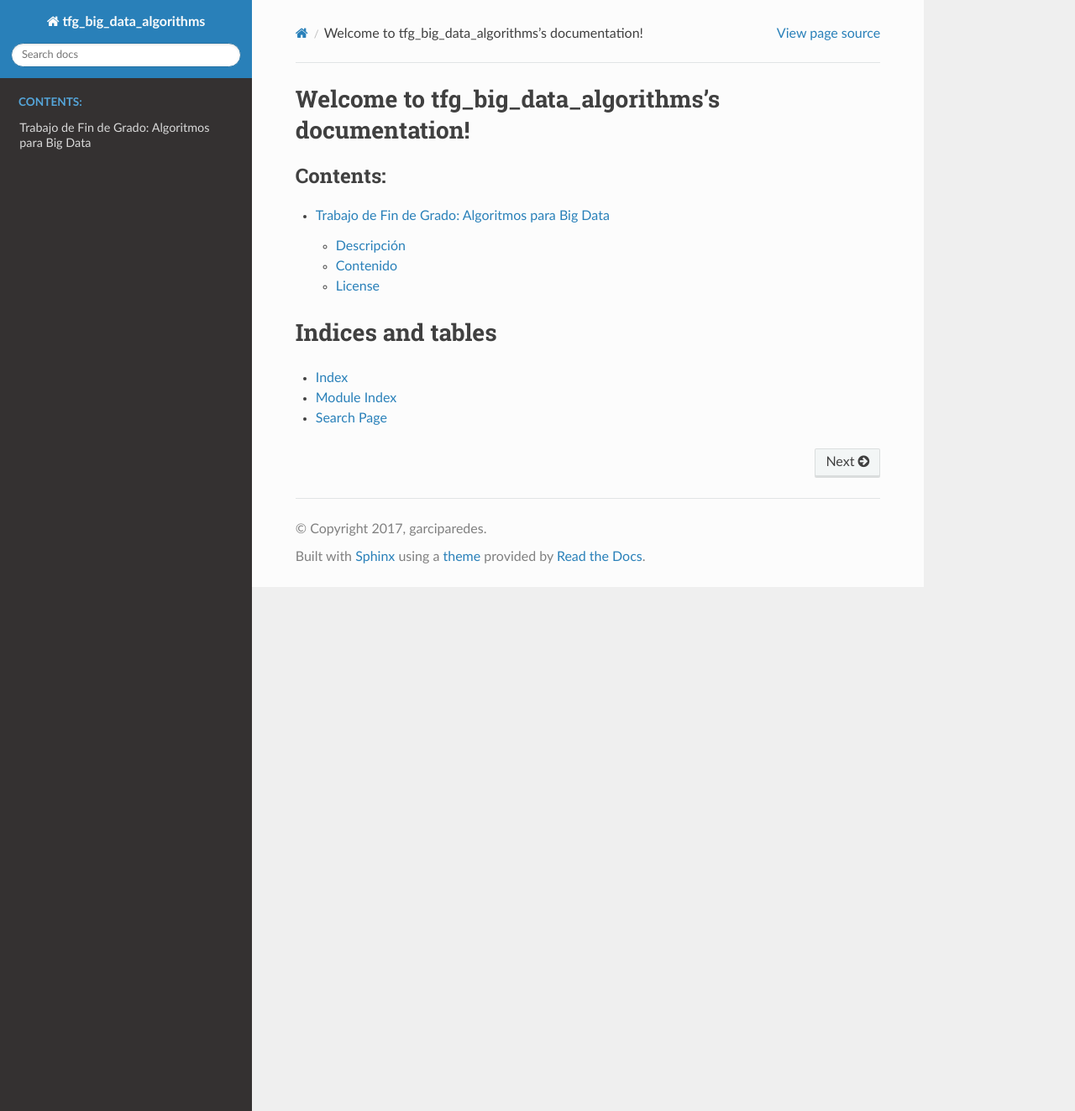
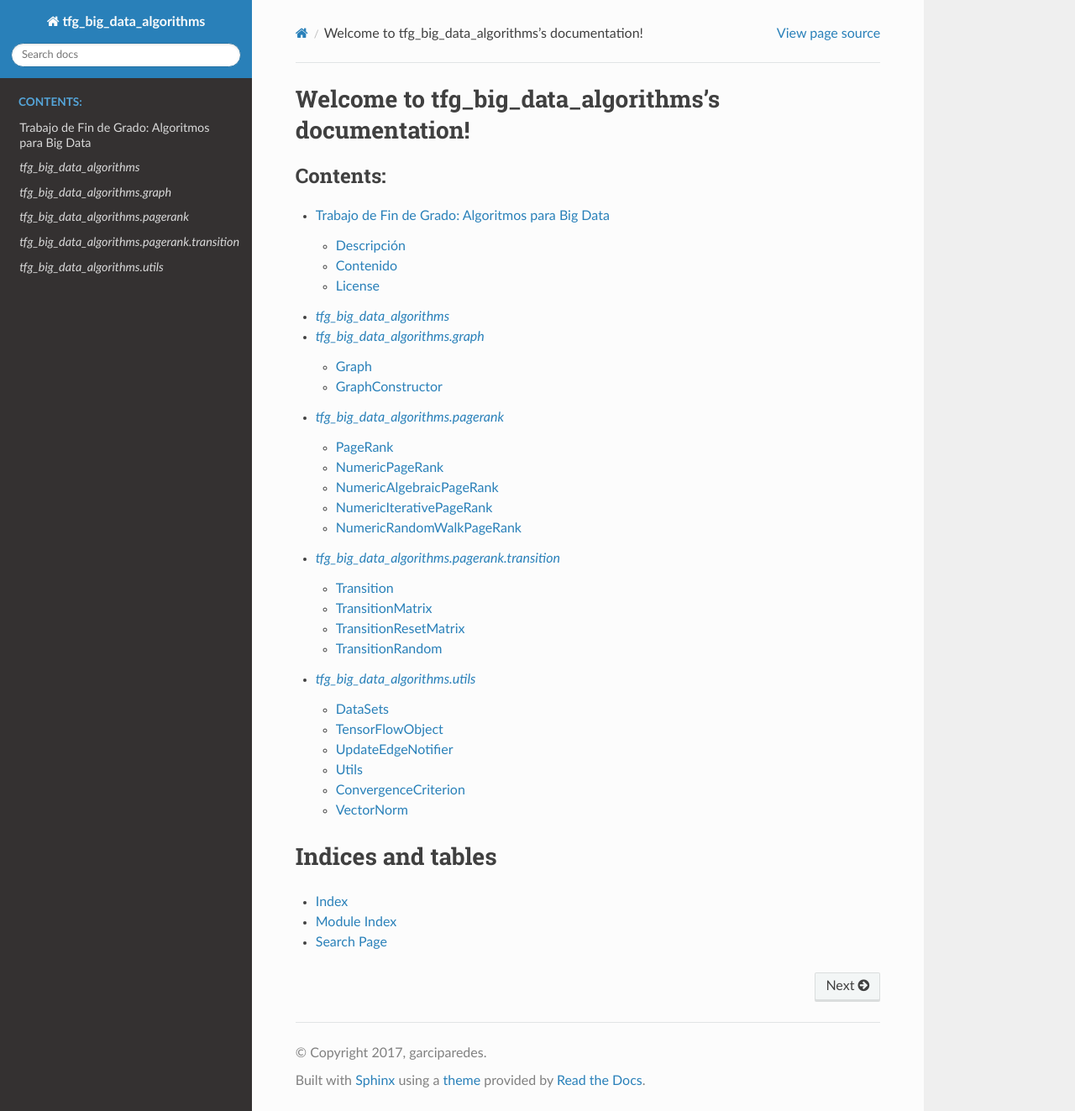
Before and after one commit to garciparedes/tf_G, a Sphinx documentation site: the page built from docs/source/index.rst, in a window 1280 px wide and 1323 px high. Shown: the whole window at 84% size. Built offline with Sphinx 7.4.7 and the Read the Docs theme 2.0.0, drawn with Linux system fonts in a browser that asks for light colours.

Commit message:
Many changes on docs

```diff
--- a/docs/source/conf.py
+++ b/docs/source/conf.py
@@ -16,9 +16,9 @@
 # add these directories to sys.path here. If the directory is relative to the
 # documentation root, use os.path.abspath to make it absolute, like shown here.
 #
-# import os
-# import sys
-# sys.path.insert(0, os.path.abspath('.'))
+import os
+import sys
+sys.path.insert(0, os.path.abspath('../../src/.'))
 
 
 # -- General configuration ------------------------------------------------
--- /dev/null
+++ b/docs/source/graph.rst
@@ -0,0 +1,16 @@
+
+`tfg_big_data_algorithms.graph`
+================================================================================
+
+.. automodule:: tfg_big_data_algorithms.graph
+    :members:
+
+Graph
+--------------------------------------------------------------------------------
+.. autoclass:: tfg_big_data_algorithms.graph.graph.Graph
+    :members:
+
+GraphConstructor
+--------------------------------------------------------------------------------
+.. autoclass:: tfg_big_data_algorithms.graph.graph_constructor.GraphConstructor
+    :members:
--- a/docs/source/index.rst
+++ b/docs/source/index.rst
@@ -4,7 +4,7 @@
    contain the root `toctree` directive.
 
 Welcome to tfg_big_data_algorithms's documentation!
-===================================================
+================================================================================
 
 .. toctree::
    :maxdepth: 2
@@ -12,10 +12,15 @@ Welcome to tfg_big_data_algorithms's documentation!
 
    readme
 
+   tfg_big_data_algorithms
+   graph
+   pagerank
+   pagerank_transition
+   utils
 
 
 Indices and tables
-==================
+================================================================================
 
 * :ref:`genindex`
 * :ref:`modindex`
--- /dev/null
+++ b/docs/source/pagerank.rst
@@ -0,0 +1,31 @@
+
+`tfg_big_data_algorithms.pagerank`
+================================================================================
+
+.. automodule:: tfg_big_data_algorithms.pagerank
+    :members:
+
+PageRank
+--------------------------------------------------------------------------------
+.. autoclass:: tfg_big_data_algorithms.pagerank.pagerank.PageRank
+    :members:
+
+NumericPageRank
+--------------------------------------------------------------------------------
+.. autoclass:: tfg_big_data_algorithms.pagerank.numeric_pagerank.NumericPageRank
+    :members:
+
+NumericAlgebraicPageRank
+--------------------------------------------------------------------------------
+.. autoclass:: tfg_big_data_algorithms.pagerank.numeric_algebraic_pagerank.NumericAlgebraicPageRank
+    :members:
+
+NumericIterativePageRank
+--------------------------------------------------------------------------------
+.. autoclass:: tfg_big_data_algorithms.pagerank.numeric_iterative_pagerank.NumericIterativePageRank
+    :members:
+
+NumericRandomWalkPageRank
+--------------------------------------------------------------------------------
+.. autoclass:: tfg_big_data_algorithms.pagerank.numeric_random_walk_pagerank.NumericRandomWalkPageRank
+    :members:
--- /dev/null
+++ b/docs/source/pagerank_transition.rst
@@ -0,0 +1,26 @@
+
+`tfg_big_data_algorithms.pagerank.transition`
+================================================================================
+
+.. automodule:: tfg_big_data_algorithms.pagerank.transition
+    :members:
+
+Transition
+--------------------------------------------------------------------------------
+.. autoclass:: tfg_big_data_algorithms.pagerank.transition.transition.Transition
+    :members:
+
+TransitionMatrix
+--------------------------------------------------------------------------------
+.. autoclass:: tfg_big_data_algorithms.pagerank.transition.transition_matrix.TransitionMatrix
+    :members:
+
+TransitionResetMatrix
+--------------------------------------------------------------------------------
+.. autoclass:: tfg_big_data_algorithms.pagerank.transition.transition_reset_matrix.TransitionResetMatrix
+    :members:
+
+TransitionRandom
+--------------------------------------------------------------------------------
+.. autoclass:: tfg_big_data_algorithms.pagerank.transition.transition_random.TransitionRandom
+    :members:
--- /dev/null
+++ b/docs/source/tfg_big_data_algorithms.rst
@@ -0,0 +1,6 @@
+
+`tfg_big_data_algorithms`
+================================================================================
+
+.. automodule:: tfg_big_data_algorithms
+    :members:
--- /dev/null
+++ b/docs/source/utils.rst
@@ -0,0 +1,36 @@
+
+`tfg_big_data_algorithms.utils`
+================================================================================
+
+.. automodule:: tfg_big_data_algorithms.utils
+    :members:
+
+DataSets
+--------------------------------------------------------------------------------
+.. autoclass:: tfg_big_data_algorithms.utils.datasets.DataSets
+    :members:
+
+TensorFlowObject
+--------------------------------------------------------------------------------
+.. autoclass:: tfg_big_data_algorithms.utils.tensorflow_object.TensorFlowObject
+    :members:
+
+UpdateEdgeNotifier
+--------------------------------------------------------------------------------
+.. autoclass:: tfg_big_data_algorithms.utils.update_edge_notifier.UpdateEdgeNotifier
+    :members:
+
+Utils
+--------------------------------------------------------------------------------
+.. autoclass:: tfg_big_data_algorithms.utils.utils.Utils
+    :members:
+
+ConvergenceCriterion
+--------------------------------------------------------------------------------
+.. autoclass:: tfg_big_data_algorithms.utils.vector_convergence.ConvergenceCriterion
+    :members:
+
+VectorNorm
+--------------------------------------------------------------------------------
+.. autoclass:: tfg_big_data_algorithms.utils.vector_norm.VectorNorm
+    :members:
```
Also changed, not shown: README.rst (+5 -5 lines), 1 other file.
